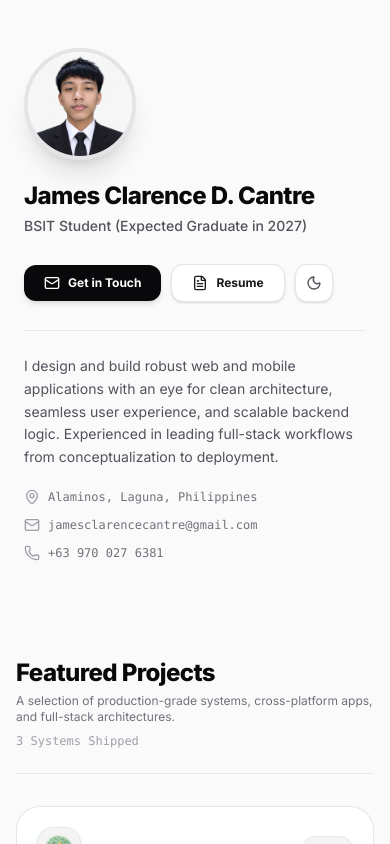
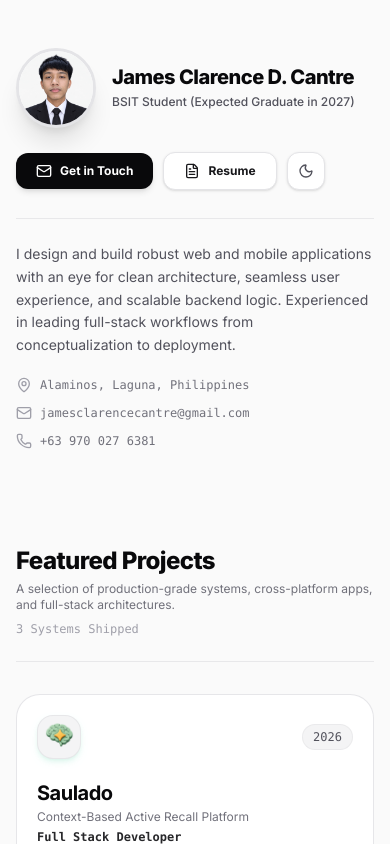
Before and after one commit to ertnac/portfolio, a React (Vite) app: page / in a window 390 px wide. Shown: the top 844 px of the page. Built offline with nearby package versions, Linux system fonts and the light colour scheme.

Commit message:
fix(hero): lock avatar and name into a single row across all screen sizes

```diff
--- a/src/components/Hero.jsx
+++ b/src/components/Hero.jsx
@@ -13,17 +13,17 @@ export const Hero = ({
     <section className="relative w-full pt-12 sm:pt-20 pb-12 sm:pb-16">
 
       {/* ===== FULL-WIDTH PROFILE HEADER SECTION ===== */}
-      <div className="w-full max-w-7xl mx-auto px-6 sm:px-10 lg:px-12">
+      <div className="w-full max-w-7xl mx-auto px-4 sm:px-10 lg:px-12">
 
         {/* Top Profile Header: Avatar + Name/Role on left, Buttons on right */}
         <div className="flex flex-col lg:flex-row lg:items-end justify-between gap-6 pb-6 border-b border-zinc-200/80 dark:border-zinc-800/80">
 
-          {/* Left: Round Avatar + Name & Role */}
-          <div className="flex flex-col sm:flex-row sm:items-center gap-5 sm:gap-7">
+          {/* Left: Round Avatar + Name & Role ALWAYS in one single row */}
+          <div className="flex items-center gap-4 sm:gap-6 md:gap-7 min-w-0">
 
             {/* Round Avatar with User's Photo */}
             <div className="relative shrink-0">
-              <div className="w-28 h-28 sm:w-32 sm:h-32 md:w-36 md:h-36 rounded-full border-4 border-zinc-200 dark:border-zinc-800 bg-white dark:bg-zinc-900 shadow-xl overflow-hidden flex items-center justify-center relative">
+              <div className="w-20 h-20 sm:w-28 sm:h-28 md:w-36 md:h-36 rounded-full border-3 sm:border-4 border-zinc-200 dark:border-zinc-800 bg-white dark:bg-zinc-900 shadow-xl overflow-hidden flex items-center justify-center relative">
                 <img
                   src="/profile.jpg"
                   alt={personal.name}
@@ -33,12 +33,12 @@ export const Hero = ({
             </div>
 
             {/* Name & Role */}
-            <div className="space-y-1 pb-1">
-              <h1 className="text-2xl sm:text-3xl md:text-4xl font-extrabold tracking-tight text-zinc-950 dark:text-white">
+            <div className="space-y-1 pb-0.5 min-w-0 flex-1">
+              <h1 className="text-xl sm:text-3xl md:text-4xl font-extrabold tracking-tight text-zinc-950 dark:text-white leading-tight">
                 {personal.name}
               </h1>
 
-              <p className="text-sm sm:text-base md:text-lg font-medium text-zinc-600 dark:text-zinc-400">
+              <p className="text-xs sm:text-base md:text-lg font-medium text-zinc-600 dark:text-zinc-400">
                 {personal.title}
               </p>
             </div>
```
